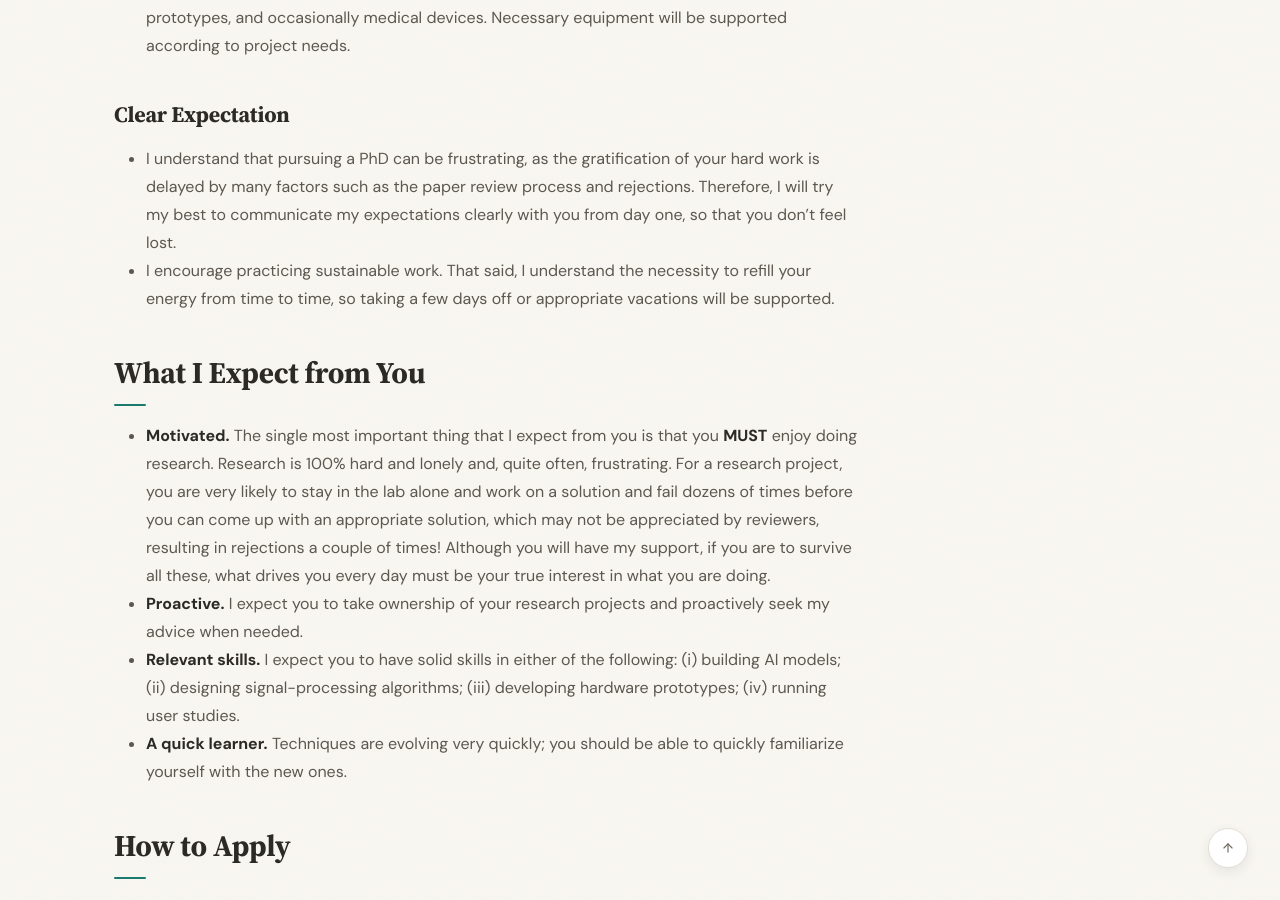
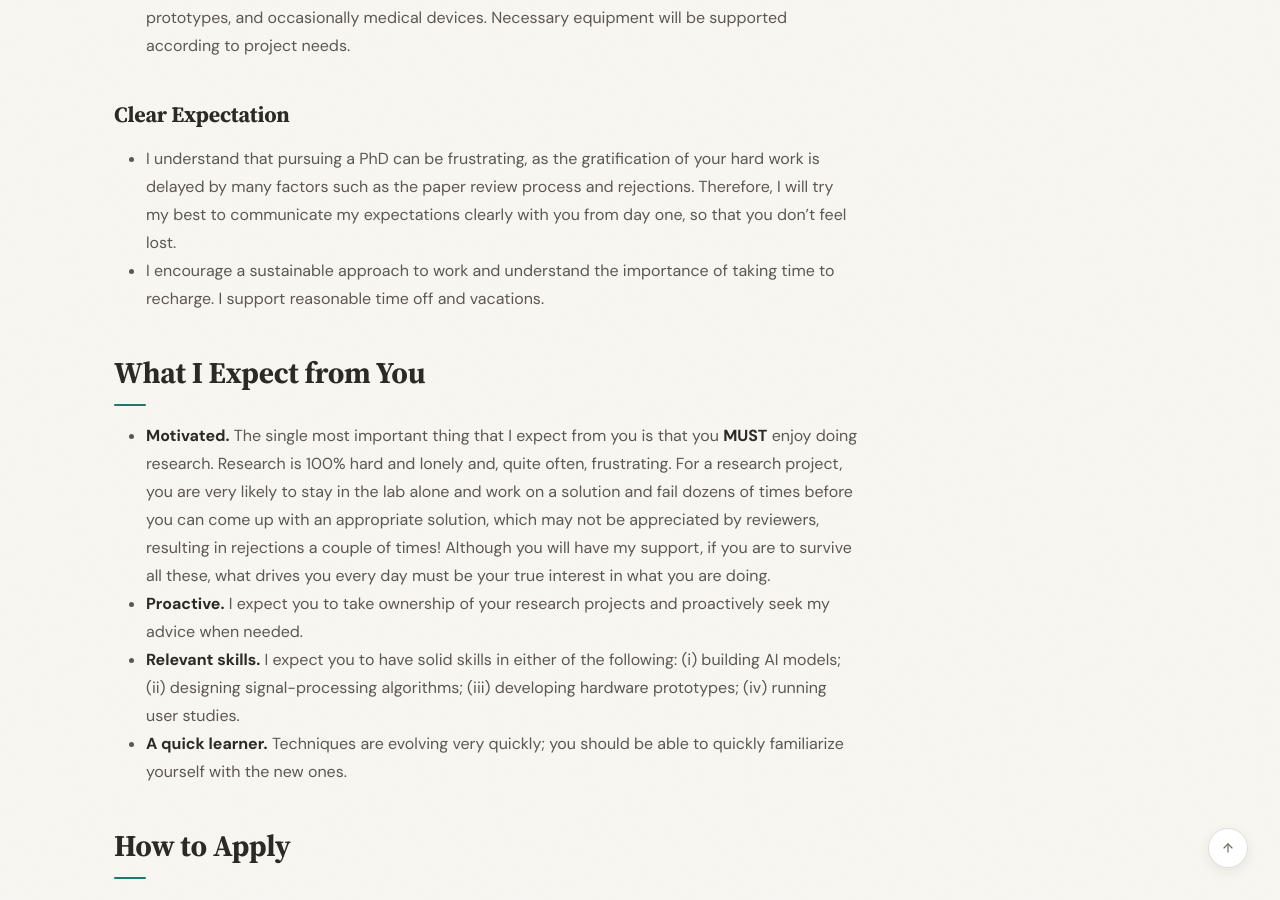
Before and after one commit to xie-wentao/xie-wentao.github.io, a Jekyll site: the page built from _pages/prospective-students.md, in a window 1280 px wide and 900 px high, scrolled down 1276 px. Built offline with Jekyll 4.4.1, drawn with Linux system fonts in a browser that asks for light colours.

Commit message:
Refine sustainable work statement

```diff
--- a/_pages/prospective-students.md
+++ b/_pages/prospective-students.md
@@ -34,7 +34,7 @@ My projects often span hardware prototyping, field data collection, signal proce
 ### Clear Expectation
 
 - I understand that pursuing a PhD can be frustrating, as the gratification of your hard work is delayed by many factors such as the paper review process and rejections. Therefore, I will try my best to communicate my expectations clearly with you from day one, so that you don't feel lost.
-- I encourage practicing sustainable work. That said, I understand the necessity to refill your energy from time to time, so taking a few days off or appropriate vacations will be supported.
+- I encourage a sustainable approach to work and understand the importance of taking time to recharge. I support reasonable time off and vacations.
 
 ## What I Expect from You
 
```
